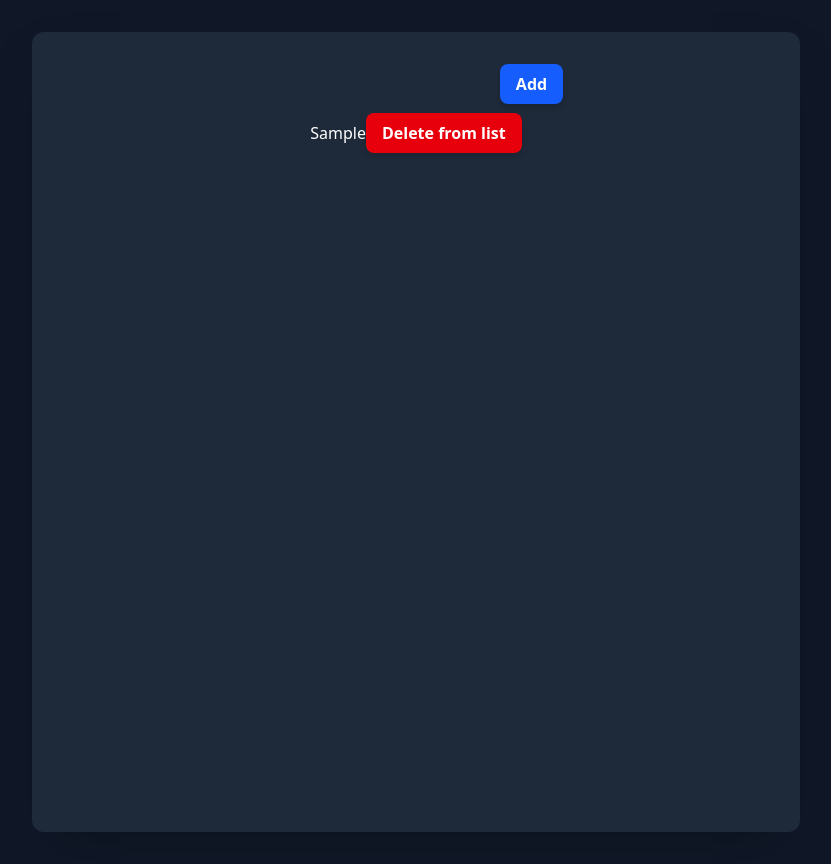
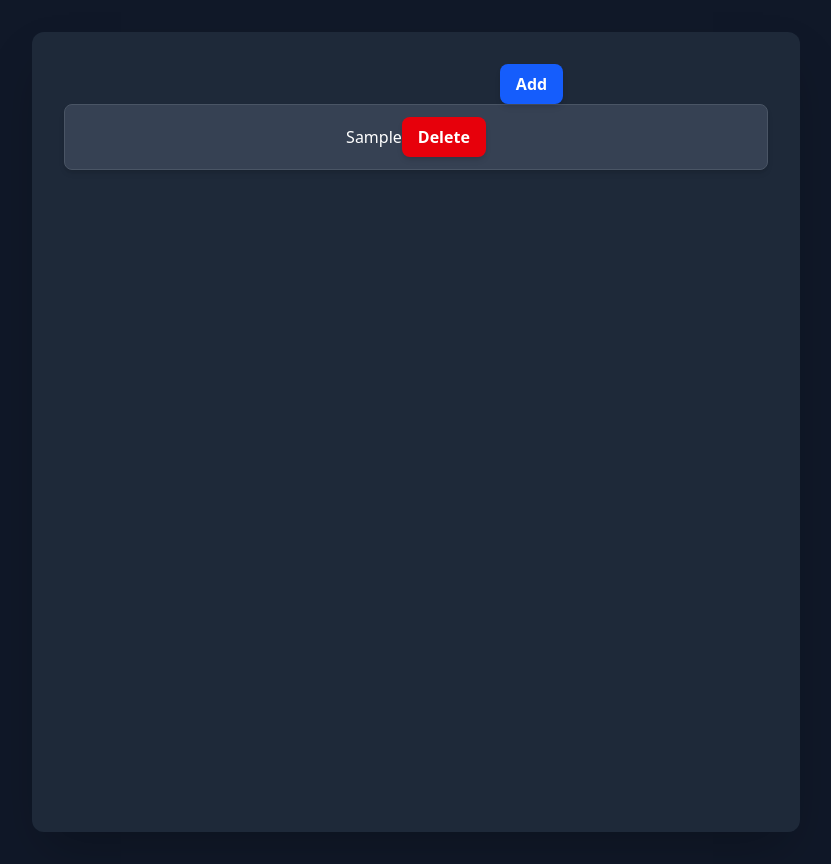
Before and after one commit to yunglleung1/mytodo, a React (Vite) app: page / in a window 1280 px wide. Both pictures are taken after typing "Sample" into the empty fields and a click on the button "Add". Shown: the whole page, without its empty margins (224-1055 px from the left). Built offline with nearby package versions, Linux system fonts and the light colour scheme.

Commit message:
Day 6: Floating task cards & hover glow.

```diff
--- a/src/DeleteButton.jsx
+++ b/src/DeleteButton.jsx
@@ -7,7 +7,7 @@ const DeleteButton = ({idx, list, setList}) => {
             className = "bg-red-600 hover:bg-red-700 text-white font-bold py-2 px-4 rounded-lg shadow-md transition duration-200"
                 onClick = {() => removeFromList(idx, list, setList)}
             >
-                {'Delete from list'}
+                {'Delete'}
             </button>
         </>
     );
--- a/src/List.jsx
+++ b/src/List.jsx
@@ -7,7 +7,7 @@ const List = ({list, setList}) => {
                     <ul>{list.map((item, idx) =>
                         <li
                             key = {idx}
-                            className = "hover:bg-grey-700 hover:border-indigo-500 py-2 px-4 rounded-md border border-transparent transition duration-150"
+                            className = "bg-gray-700 shadow-md hover:bg-gray-600 py-3 px-4 mb-2 rounded-lg border border-gray-600 transition duration-150"
                         >
                                 {`${item}`}
                                 <DeleteButton
```
